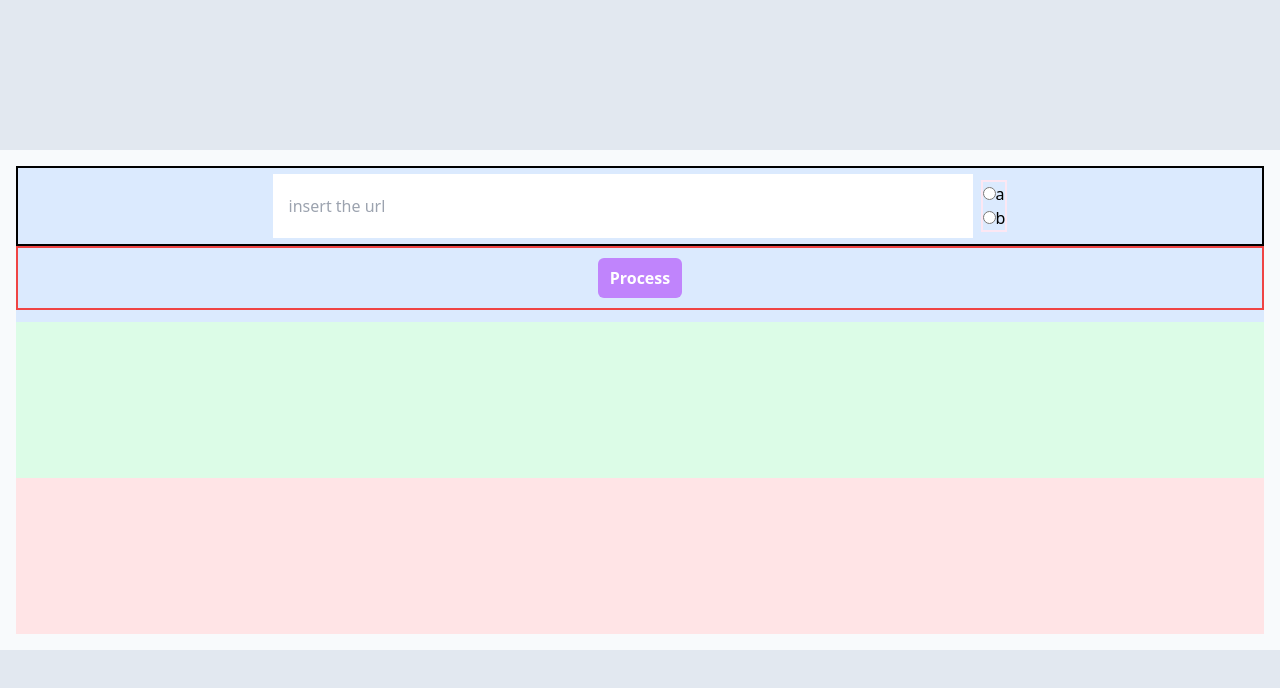
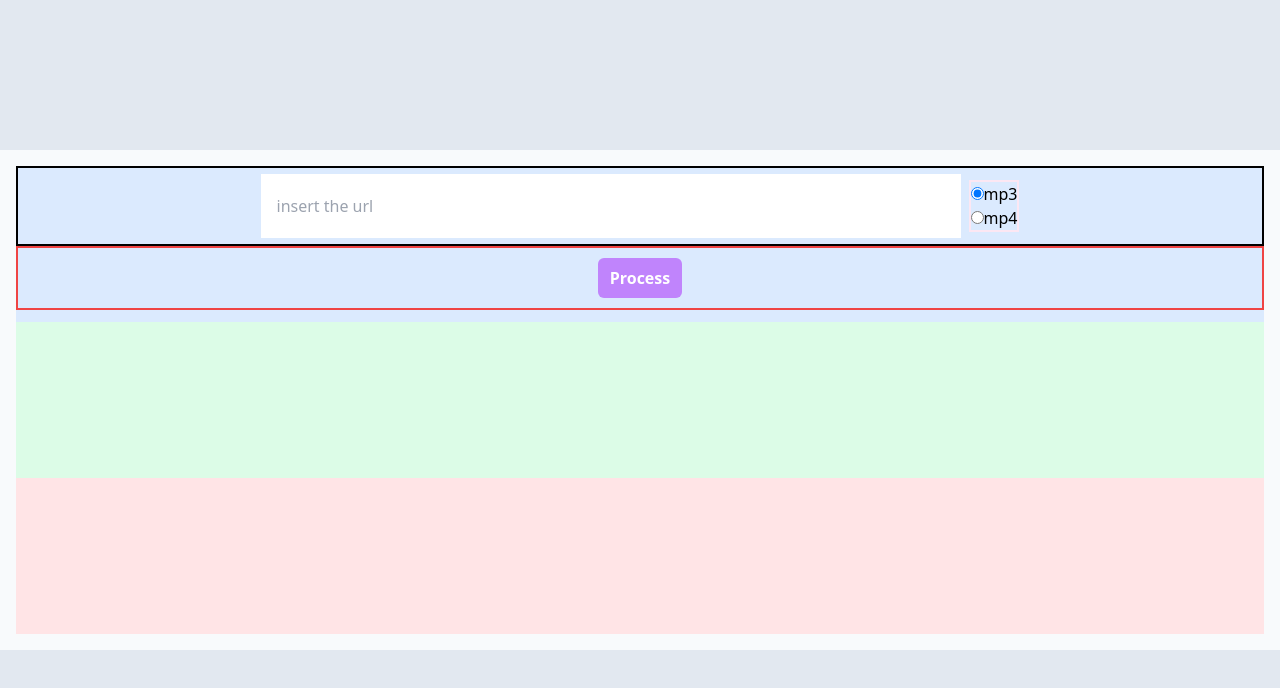
Before and after one commit to indraryadi/yt_downloader, a React (Create React App) app: page / in a window 1280 px wide. Shown: the top 688 px of the page. Built offline with nearby package versions, Linux system fonts and the light colour scheme.

Commit message:
use hook to get value from input and radio button

```diff
--- a/src/App.js
+++ b/src/App.js
@@ -1,18 +1,20 @@
-// import { useState } from 'react';
-import { useRef,useEffect } from 'react';
+import { useRef } from 'react';
 import './App.css';
 import ButtonProcess from './components/ButtonProcess';
 import InputLink from './components/InputLink';
 import RadioButton from './components/RadioButton';
 function App() {
-  // const [link,setLink]=useState("")
   const linkRef= useRef()
+  const optionRef= useRef('mp3')
 
-  // console.log(link)
+  console.log("re-render")
+
   const handleSubmit=(e)=>{
     e.preventDefault()
-    console.log(linkRef)
+    const data = new FormData(e.target)
+    console.log(Object.fromEntries(data.entries()))
   }
+
   return (
     <>
       <div className='screen'>
@@ -20,9 +22,8 @@ function App() {
           <div className='input-form'>
             <form onSubmit={handleSubmit}>
               <div className='user-input-container'>
-                {/* <InputLink setLink={setLink}/> */}
-                <InputLink refer={linkRef}/>
-                <RadioButton/>
+                <InputLink name="link" refer={linkRef}/>
+                <RadioButton name="video_type" refer={optionRef} />
               </div>
               <div className='button-container'>
                 <ButtonProcess/>
--- a/src/components/InputLink.js
+++ b/src/components/InputLink.js
@@ -11,7 +11,7 @@ const InputLink =(props)=>{
     return(
         <>
             {/* <input className="link-input" type="text" placeholder="insert the url" onChange={inputHandler}/> */}
-            <input className="link-input" type="text" placeholder="insert the url" ref={props.refer}/>
+            <input className="link-input" name={props.name} type="text" placeholder="insert the url" ref={props.refer}/>
         </>
     )
 }
--- a/src/components/RadioButton.js
+++ b/src/components/RadioButton.js
@@ -1,16 +1,18 @@
 import React from "react";
 
-const RadioButton = ()=>{
+const RadioButton = (props)=>{
     return(
         <>
             <div className="radio-button">
                 <div>
-                    <input type="radio" value="a"/>
-                    <label>a</label>
+                    <input type="radio" value="mp3" name={props.name} ref={props.refer} defaultChecked/>
+                    {/* <input type="radio" value="mp3" name="video_type" onChange={props.onOptionChange} checked={props.checked==="mp3"}/> */}
+                    <label>mp3</label>
                 </div>
                 <div>
-                    <input type="radio" value="b"/>
-                    <label>b</label>
+                    <input type="radio" value="mp4" name={props.name} ref={props.refer}/>
+                    {/* <input type="radio" value="mp4" name="video_type" onChange={props.onOptionChange} checked={props.checked === "mp4"}/> */}
+                    <label>mp4</label>
                 </div>
             </div>
         </>
```
